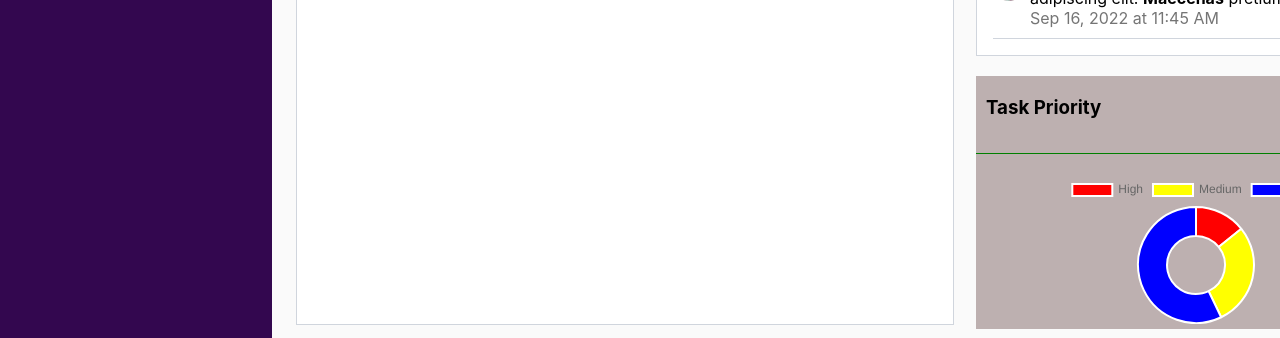
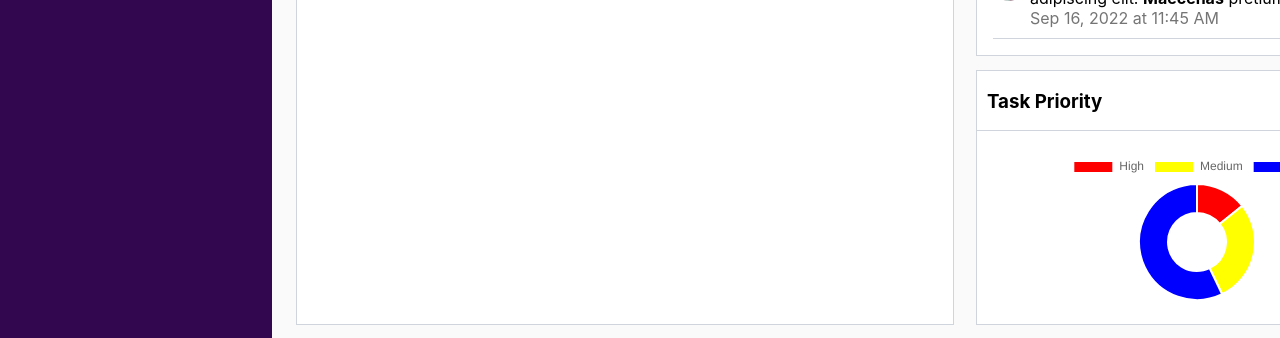
Before and after one commit to desilva-se19047/To-Do-App, a React (Create React App) app in the folder todo-app/: page / in a window 1280 px wide. Shown: the part 559-897 px from the top of the page. Built offline with nearby package versions, Linux system fonts and the light colour scheme; no server answers.

Commit message:
modyfiy priority component css

```diff
--- a/todo-app/src/components/ComponentStyle.css
+++ b/todo-app/src/components/ComponentStyle.css
@@ -352,23 +352,24 @@ ul.list-group-flush {
  /* Style for the priority chart component */
 
  .priority-container {
-    background-color: #bdb0b0;
-    margin-top: 20px;
+    margin-top: 14px;
     margin-left: 976px;
     width: 440px;
     height: 253px;
+    background-color: rgba(255, 255, 255, 1);
+    border: 1px solid rgba(208, 213, 221, 1);
+
   }
 
   .priority-container h3{
     width: 430px;
-    height: 57px;
+    height: 40px;
     gap: 8px;
     size: 16px;
     padding-left: 10px;
-    padding-top: 20px;
     margin-bottom: 17px;
     border-width: 1168px;
-    border-bottom: 1px solid green;
+    border-bottom: 1px solid rgba(208, 213, 221, 1);
   }
 
   .donut-chart-container {
```
